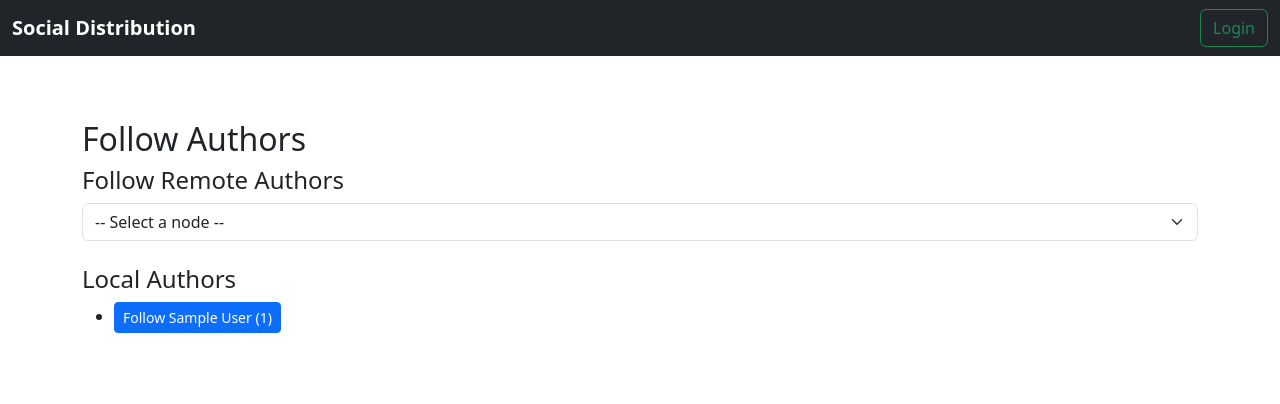
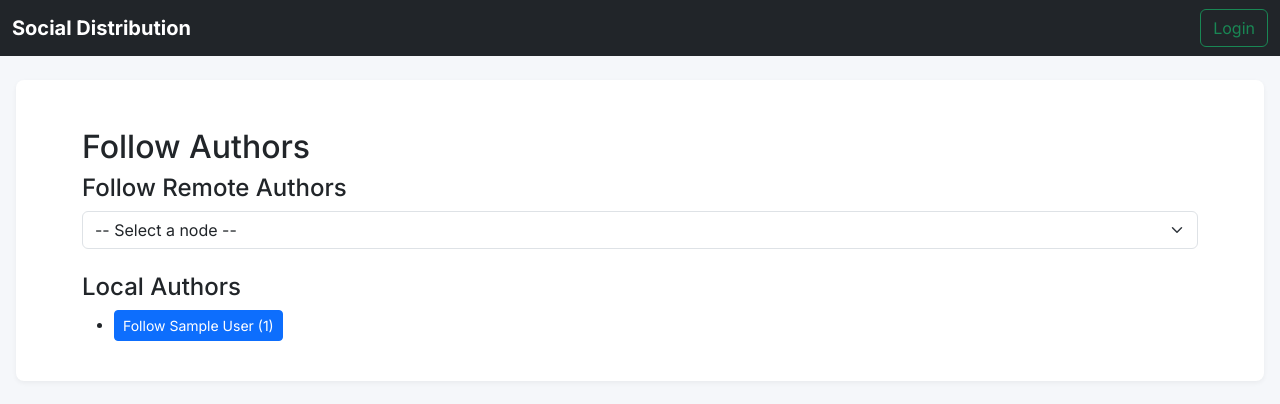
Before and after one commit to mcmclean4/Social-Distribution, a Django app: template app/social/templates/social/follow.html in a window 1280 px wide. Shown: the top 404 px of the page. Run offline with Django 5.2, Linux system fonts and the light colour scheme; the template is opened without the code that fills it: most values are stand-ins (such as "Sample title", 1, 10 or a date in 2020).

Commit message:
added active status on sidebar nav, css varibles for theme to be consistent across the whole website

```diff
--- a/app/social/templates/social/base.html
+++ b/app/social/templates/social/base.html
@@ -7,63 +7,122 @@
     <link href="https://cdn.jsdelivr.net/npm/bootstrap@5.3.3/dist/css/bootstrap.min.css" rel="stylesheet"
           integrity="sha384-QWTKZyjpPEjISv5WaRU9OFeRpok6YctnYmDr5pNlyT2bRjXh0JMhjY6hW+ALEwIH" crossorigin="anonymous">
     <link rel="stylesheet" href="https://cdn.jsdelivr.net/npm/bootstrap-icons@1.11.3/font/bootstrap-icons.min.css">
+    <link href="https://fonts.googleapis.com/css2?family=Inter:wght@300;400;500;600;700&display=swap" rel="stylesheet">
+
+    <style>
+      :root {
+        --primary-color: #0d6efd;
+        --sidebar-bg: #f8f9fa;
+        --sidebar-hover: #e9ecef;
+      }
+
+      body {
+        font-family: 'Inter', sans-serif;
+        background-color: #f5f7fa;
+      }
+
+      .sidebar {
+        background-color: var(--sidebar-bg);
+        border-right: 1px solid rgba(0,0,0,.05);
+        box-shadow: 0 2px 5px rgba(0,0,0,0.05);
+      }
+
+      .sidebar .nav-link {
+        color: #495057;
+        font-weight: 500;
+        padding: 0.75rem 1rem;
+        border-radius: 0.375rem;
+        margin-bottom: 0.25rem;
+        display: flex;
+        align-items: center;
+        transition: all 0.2s ease-in-out;
+      }
+
+      .sidebar .nav-link:hover {
+        background-color: var(--sidebar-hover);
+      }
+
+      .sidebar .nav-link.active {
+        color: var(--primary-color);
+        background-color: rgba(13, 110, 253, 0.1);
+      }
+
+      .sidebar .nav-link svg {
+        margin-right: 0.5rem;
+      }
+
+      main {
+        background-color: #fff;
+        border-radius: 0.5rem;
+        box-shadow: 0 2px 5px rgba(0,0,0,0.05);
+        padding: 1.5rem;
+      }
+
+      @media (max-width: 768px) {
+        .sidebar {
+          margin-bottom: 1.5rem;
+        }
+      }
+    </style>
+
+    {% block extra_css %}{% endblock %}
   </head>
   <body>
     {% include 'social/navbar.html' %}
     {% block extra_js %}{% endblock %}
 
-    <div class="container-fluid p-4">
-      <div class="row">
+    <div class="container-fluid py-4 px-3 px-md-4">
+      <div class="row g-3">
         <!-- Side Navigation Bar (Only for logged-in users) -->
         {% if user.is_authenticated %}
-        <nav id="sidebarMenu" class="col-md-3 col-lg-2 d-md-block bg-light sidebar collapse p-3">
+        <nav id="sidebarMenu" class="col-md-3 col-lg-2 d-md-block sidebar collapse">
           <div class="position-sticky pt-3">
             <ul class="nav flex-column">
               <li class="nav-item">
-                <a class="nav-link active" aria-current="page" href="{% url 'social:index' %}">
-                  <span data-feather="home"></span>
+                <a class="nav-link {% if request.path == '/social/' %}active{% endif %}" href="{% url 'social:index' %}">
+                  <i class="bi bi-house-door" data-feather="home"></i>
                   Stream
                 </a>
               </li>
               <li class="nav-item">
-                <a class="nav-link" href="{% url 'social:profile_page' id=author_id %}">
-                  <span data-feather="user"></span>
+                <a class="nav-link {% if '/profile/' in request.path and not '/edit/' in request.path %}active{% endif %}" href="{% url 'social:profile_page' id=author_id %}">
+                  <i class="bi bi-person" data-feather="user"></i>
                   Profile
                 </a>
               </li>
               <li class="nav-item">
-                <a class="nav-link" href="{% url 'social:my_posts' %}">
-                  <span data-feather="book"></span>
+                <a class="nav-link {% if '/my-posts/' in request.path %}active{% endif %}" href="{% url 'social:my_posts' %}">
+                  <i class="bi bi-journal-text" data-feather="book"></i>
                   My Posts
                 </a>
               </li>
               <li class="nav-item">
-                <a class="nav-link" href="{% url 'social:web_inbox' %}">
-                  <span data-feather="inbox"></span>
+                <a class="nav-link {% if '/inbox/' in request.path %}active{% endif %}" href="{% url 'social:web_inbox' %}">
+                  <i class="bi bi-inboxes" data-feather="inbox"></i>
                   Follow Requests
                 </a>
               </li>
               <li class="nav-item">
-                <a class="nav-link" href="{% url 'social:following' %}">
-                  <span data-feather="user-check"></span>
+                <a class="nav-link {% if '/following/' in request.path %}active{% endif %}" href="{% url 'social:following' %}">
+                  <i class="bi bi-person-check" data-feather="user-check"></i>
                   Following
                 </a>
               </li>
               <li class="nav-item">
-                <a class="nav-link" href="{% url 'social:web_followers' %}">
-                  <span data-feather="users"></span>
+                <a class="nav-link {% if '/followers/' in request.path %}active{% endif %}" href="{% url 'social:web_followers' %}">
+                  <i class="bi bi-people" data-feather="users"></i>
                   Followers
                 </a>
               </li>
               <li class="nav-item">
-                <a class="nav-link" href="{% url 'social:friends' %}">
-                  <span data-feather="users"></span>
+                <a class="nav-link {% if '/friends/' in request.path %}active{% endif %}" href="{% url 'social:friends' %}">
+                  <i class="bi bi-people-fill" data-feather="users"></i>
                   Friends
                 </a>
               </li>
               <li class="nav-item">
-                <a class="nav-link" href="{% url 'social:web_follow' %}">
-                  <span data-feather="search"></span>
+                <a class="nav-link {% if '/follow/' in request.path %}active{% endif %}" href="{% url 'social:web_follow' %}">
+                  <i class="bi bi-search" data-feather="search"></i>
                   Find Authors
                 </a>
               </li>
@@ -72,7 +131,7 @@
         </nav>
         {% endif %}
 
-        <main class="{% if user.is_authenticated %}col-md-9 ms-sm-auto col-lg-10{% else %}col-12{% endif %} px-md-4 p-3">
+        <main class="{% if user.is_authenticated %}col-md-9 ms-sm-auto col-lg-10{% else %}col-12{% endif %}">
           {% block content %}
           {% endblock %}
         </main>
@@ -87,6 +146,22 @@
     <script src="https://unpkg.com/feather-icons"></script>
     <script>
       feather.replace();
+
+      // Add active class based on current URL
+      document.addEventListener('DOMContentLoaded', function() {
+        const path = window.location.pathname;
+        const navLinks = document.querySelectorAll('.sidebar .nav-link');
+
+        navLinks.forEach(link => {
+          const href = link.getAttribute('href');
+          if (path === href || (href !== '/' && path.includes(href))) {
+            link.classList.add('active');
+          }
+        });
+      });
     </script>
+
+    {% block extra_scripts %}
+    {% endblock %}
   </body>
 </html>
```
